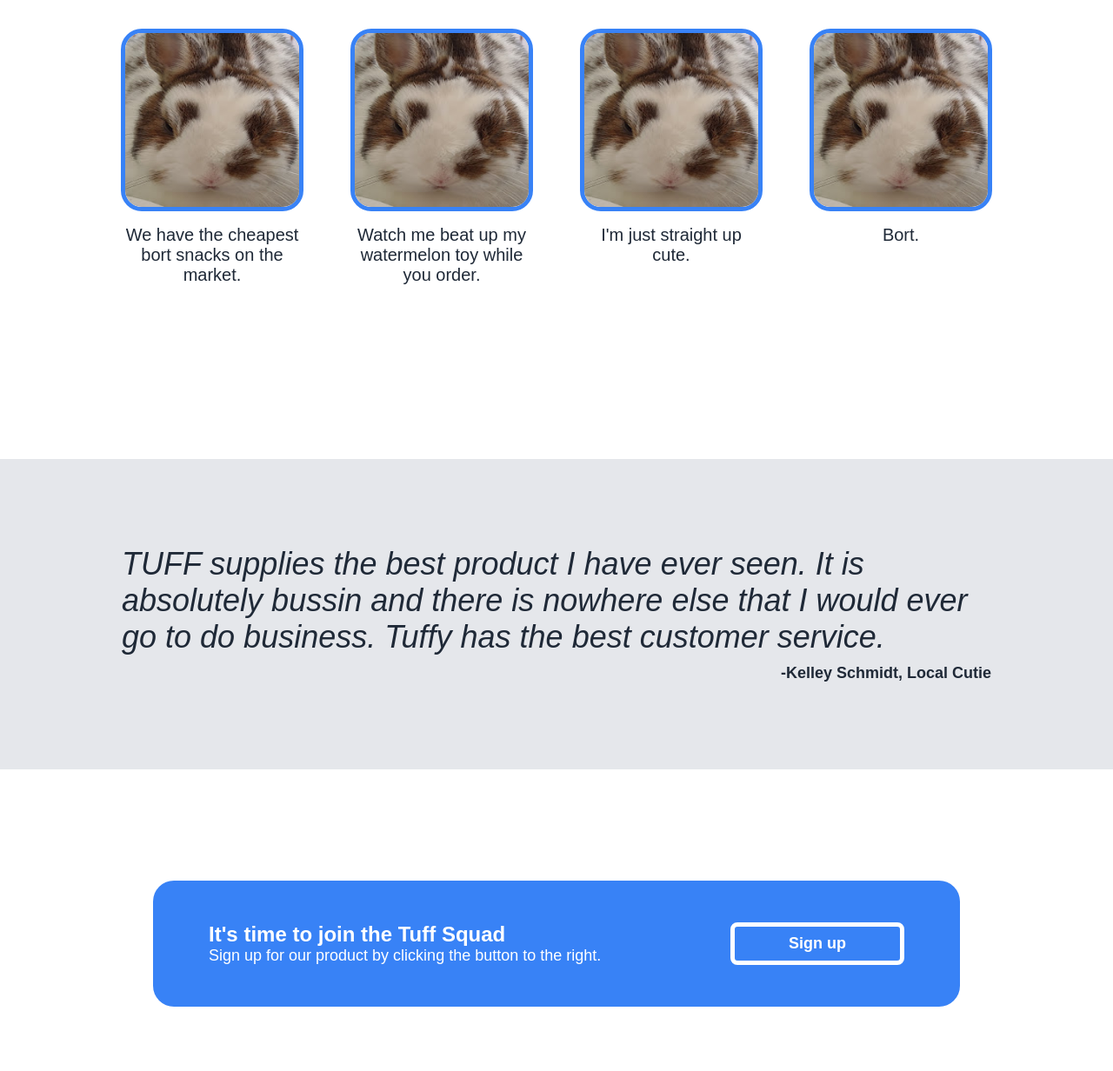
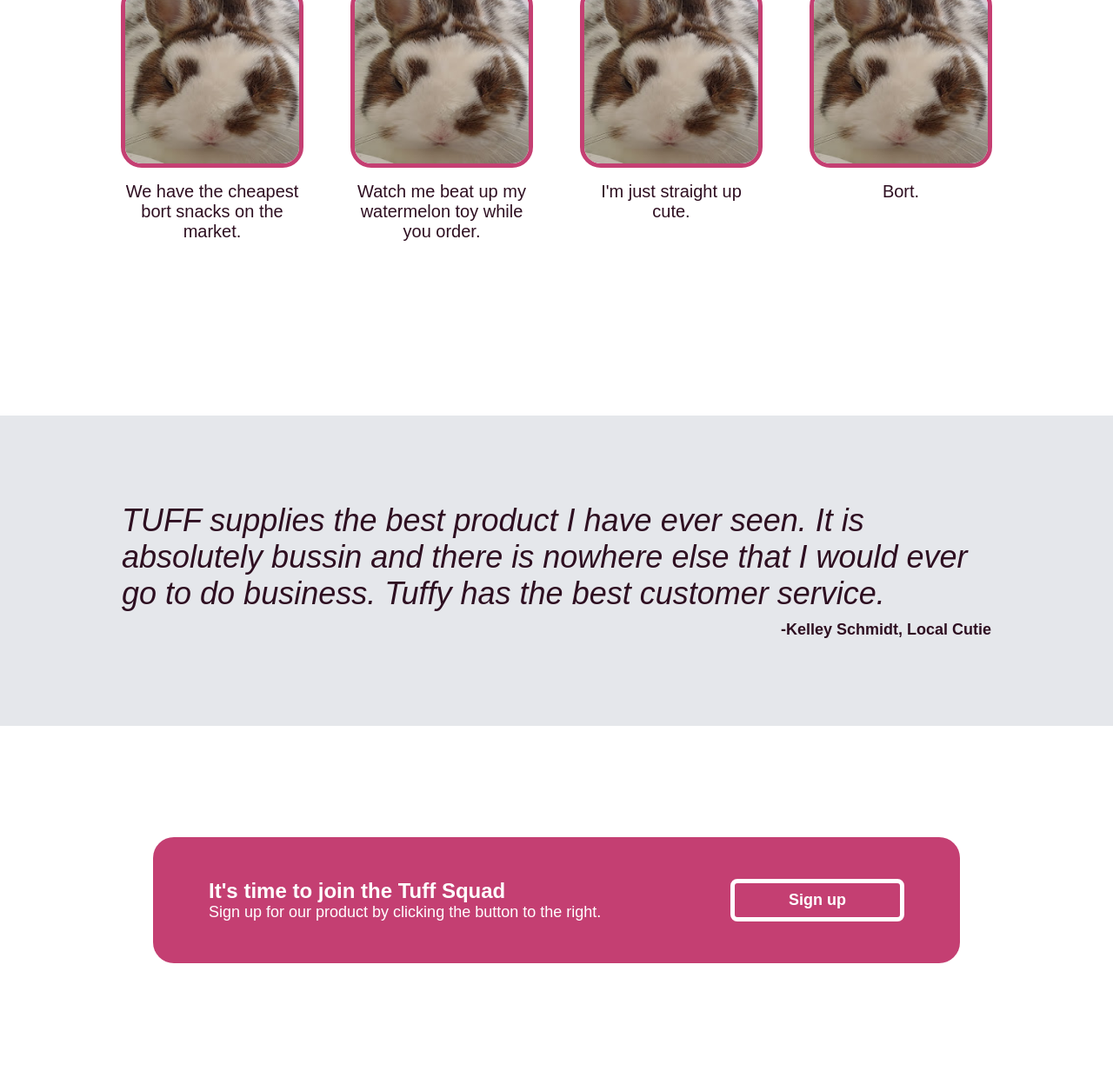
Before and after one commit to ibradam1/LandingPageProject, a plain HTML site: page index.html in a window 1280 px wide. Shown: the part 741-1973 px from the top of the page at 87% size. Drawn offline with Linux system fonts and the light colour scheme.

Commit message:
Change color palette.

```diff
--- a/style.css
+++ b/style.css
@@ -35,7 +35,7 @@ body{
 }
 
 .top {
-    background-color: #1F2937;
+    background-color: #c287b0;
     padding-bottom: 48px;
 }
 
@@ -74,7 +74,7 @@ body{
 }
 
 .leftcontainer > button {
-    background-color: #3882F6;
+    background-color: #c43f72;
     font-family: Arial;
     color: white;
     border: none;
@@ -89,7 +89,7 @@ body{
     flex-direction: column;
     align-items: center;
     margin-bottom: 200px;
-    margin-top: 100px;
+    margin-top: 50px;
 
 }
 
@@ -98,7 +98,7 @@ body{
     padding: 32px;
     font-size: 36px;
     font-weight: 900;
-    color: #1F2937;
+    color: #c287b0;
 }
 
 .products {
@@ -115,14 +115,14 @@ body{
     max-width: 200px;
     text-align: center;
     font-size: 20px;
-    color: #1F2937;
+    color: #2e0f21;
     font-weight: 500;
 
 
 }
 
 .products > * > img {
-    border: 5px solid #3882F6;
+    border: 5px solid #c43f72;
     border-radius: 24px;
     height: 200px;
     width: 200px;
@@ -150,7 +150,7 @@ body{
     font-family: arial;
     font-weight: 900;
     font-size: 18px;
-    color: #1F2937
+    color: #2e0f21;
 }
 
 .quote {
@@ -158,7 +158,7 @@ body{
     font-size: 36px;
     font-family: arial;
     font-style: italic;
-    color: #1F2937
+    color: #2e0f21;
 
 }
 
@@ -170,7 +170,7 @@ body{
 }
 
 .callbox {
-    background-color:#3882F6;
+    background-color: #c43f72;
     display: flex;
     flex: 0 1 800px;
     justify-content: space-between;
@@ -201,7 +201,7 @@ body{
     border-radius: 8px;
     width: 200px;
     border: 5px solid white;
-    background-color: #3882F6;
+    background-color: #c43f72;
     color: white;
     font-size: 18px;
     font-weight: 700;
@@ -209,7 +209,7 @@ body{
 }
 
 .footer {
-    background-color:#1F2937;
+    background-color:#c287b0;
     display: flex;
     justify-content: center;
     align-items: center;
```
